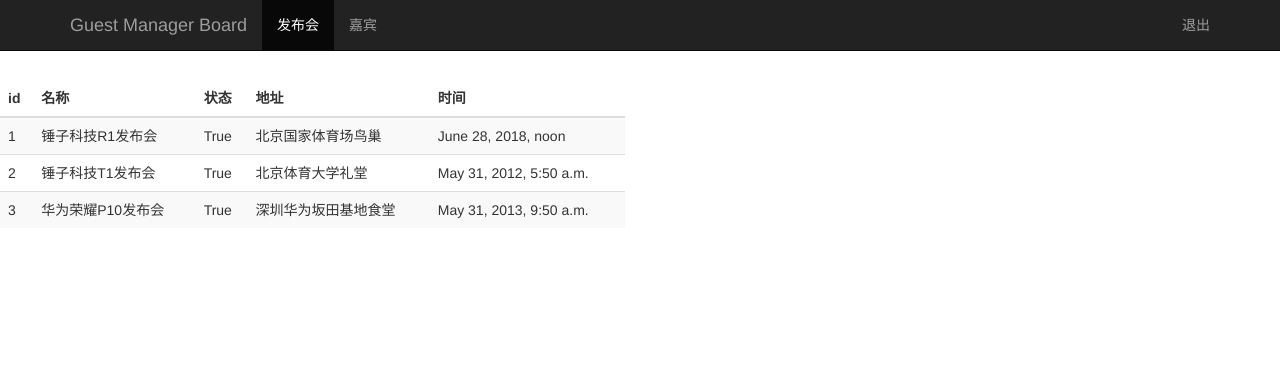
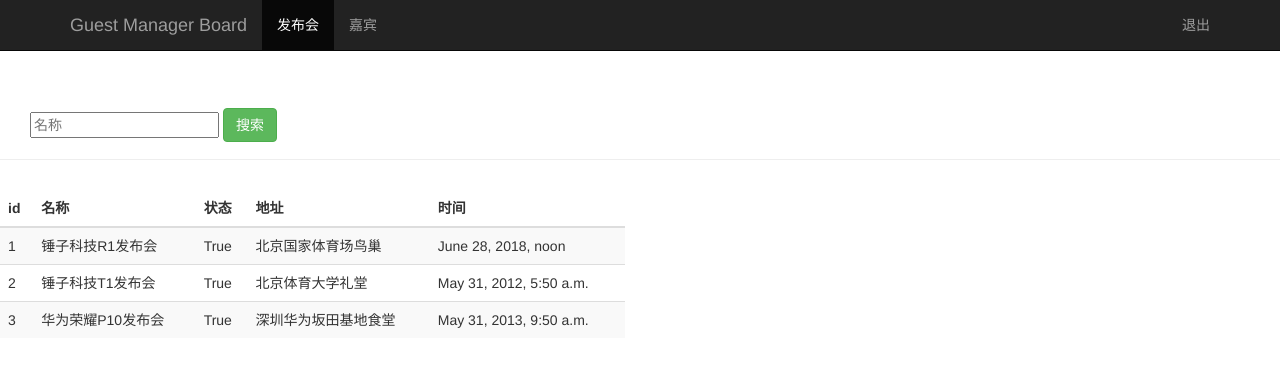
Before and after one commit to python012/guest, a Django app: page /event_manager/ in a window 1280 px wide. Shown: the top 367 px of the page. Run offline with Django 3.2, Linux system fonts and the light colour scheme; a user stored in the database is signed in; data comes from the database, SQL or seed files in the repository; some libraries are stand-ins or nearby versions.

Commit message:
add search event function in event_manager view

```diff
--- a/guest/urls.py
+++ b/guest/urls.py
@@ -24,4 +24,5 @@ urlpatterns = [
     url(r'^login_action/$', views.login_action),
     url(r'^event_manager/$', views.event_manager),
     url(r'^accounts/login/$', views.index),
+    url(r'^search_name/$', views.search_name),
 ]
--- a/sign/templates/event_manager.html
+++ b/sign/templates/event_manager.html
@@ -1,6 +1,5 @@
 <!DOCTYPE html>
 <html lang="en">
-
 <head>
     {% load bootstrap3 %}
     {% bootstrap_css %}
@@ -10,7 +9,6 @@
     <meta http-equiv="X-UA-Compatible" content="ie=edge">
     <title>发布会管理</title>
 </head>
-
 <body role="document">
     <!-- nav bar -->
     <nav class="navbar navbar-inverse navbar-fixed-top">
@@ -31,8 +29,20 @@
         </div>
     </nav>
 
+    <!-- search function -->
+    <div class="page-header" style="padding-top: 60px;">
+        <div id="search-bar" class="navbar-collapse collapse">
+            <form action="/search_name/" class="navbar-form" method="GET">
+                <div class="form-group">
+                    <input type="text" name="name" placeholder="名称">
+                </div>
+                <button type="submit" class="btn btn-success">搜索</button>
+            </form>
+        </div>
+    </div>
+
     <!-- conference list -->
-    <div class="row" style="padding-top: 80px;">
+    <div class="row" style="padding-top: 10px;">
         <div class="col-md-6">
             <table class="table table-striped">
                 <thead>
--- a/sign/views.py
+++ b/sign/views.py
@@ -44,3 +44,11 @@ def event_manager(request):
     event_list = Event.objects.all()
     # return render(request, "event_manager.html", {"user": username})
     return render(request, "event_manager.html", {"user": username, "events": event_list})
+
+
+@login_required
+def search_name(request):
+    username = request.session.get('user', '')
+    search_name = request.GET.get("name", "")
+    event_list = Event.objects.filter(name__contains=search_name)
+    return render(request, "event_manager.html", {"user": username, "events": event_list})
```
